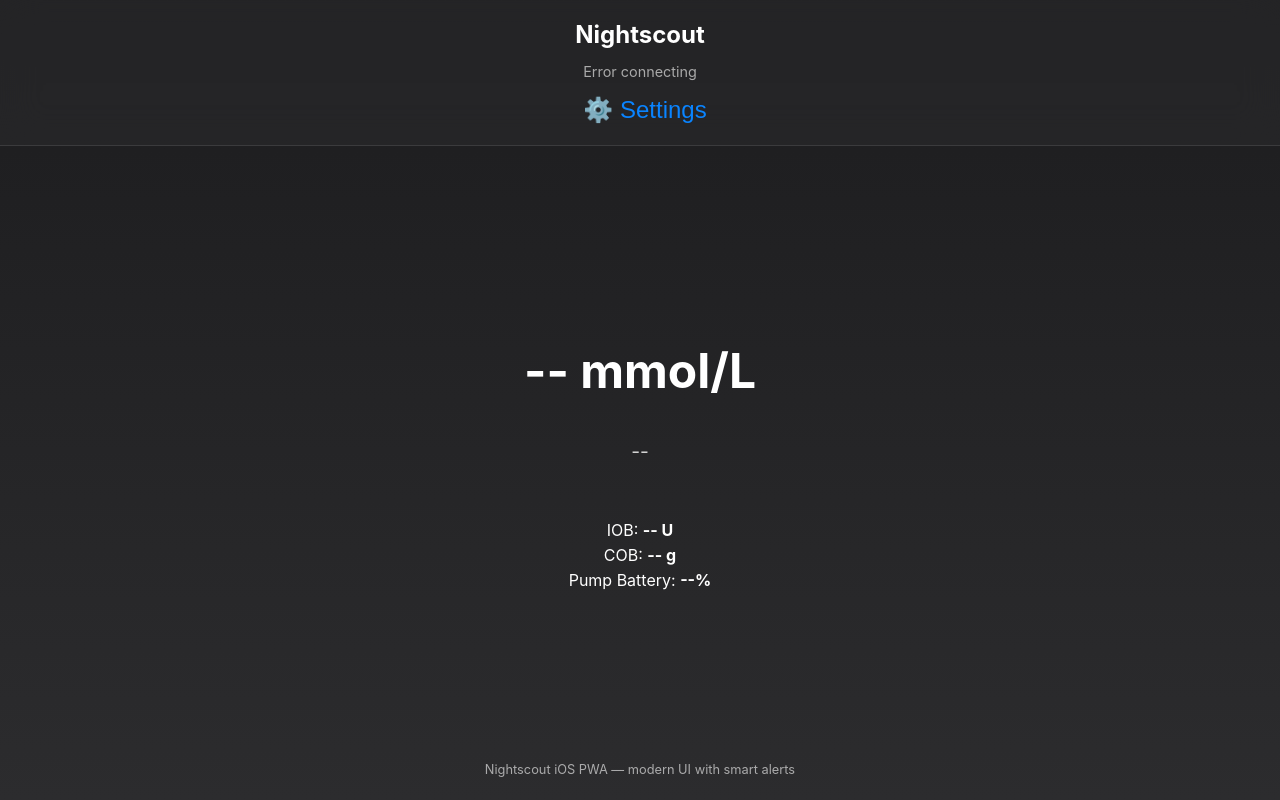
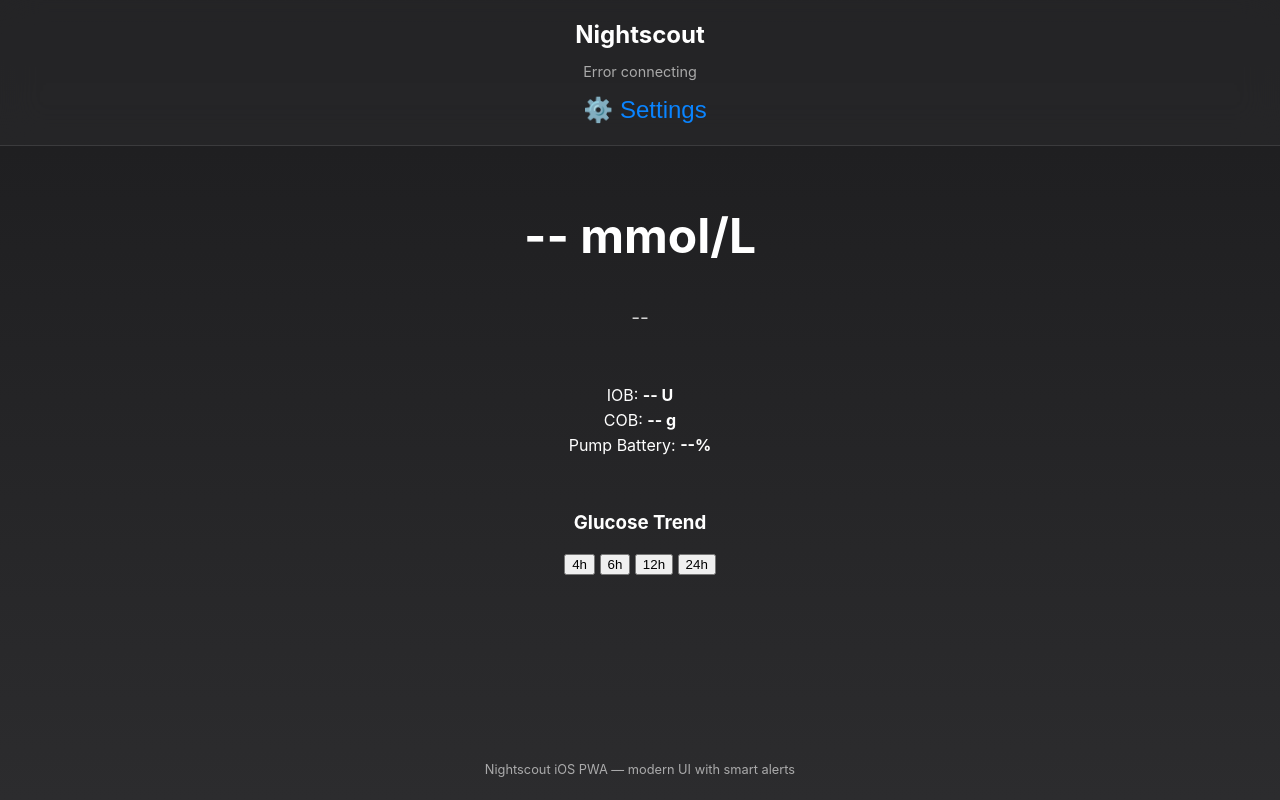
Before and after one commit to code2344/NightscoutPWA, a plain HTML site: page index.html in a window 1280 px wide. Drawn offline with nearby package versions, Linux system fonts and the light colour scheme; no server answers.

Commit message:
Add glucose trend chart section to index.html
Added a chart section to display glucose trends with controls.

```diff
--- a/index.html
+++ b/index.html
@@ -8,7 +8,7 @@
   <link rel="stylesheet" href="style.css">
   <title>Nightscout iOS PWA</title>
 
-  <!-- Apple Touch Icons from Nightscout GitHub -->
+  <!-- Apple Touch Icons -->
   <link rel="apple-touch-icon" sizes="57x57" href="https://raw.githubusercontent.com/nightscout/cgm-remote-monitor/91cd601038a3bce00f92655cc6b1cc02fa3589d3/static/images/apple-touch-icon-57x57.png">
   <link rel="apple-touch-icon" sizes="60x60" href="https://raw.githubusercontent.com/nightscout/cgm-remote-monitor/91cd601038a3bce00f92655cc6b1cc02fa3589d3/static/images/apple-touch-icon-60x60.png">
   <link rel="apple-touch-icon" sizes="72x72" href="https://raw.githubusercontent.com/nightscout/cgm-remote-monitor/91cd601038a3bce00f92655cc6b1cc02fa3589d3/static/images/apple-touch-icon-72x72.png">
@@ -18,6 +18,7 @@
   <link rel="apple-touch-icon" sizes="144x144" href="https://raw.githubusercontent.com/nightscout/cgm-remote-monitor/91cd601038a3bce00f92655cc6b1cc02fa3589d3/static/images/apple-touch-icon-144x144.png">
   <link rel="apple-touch-icon" sizes="152x152" href="https://raw.githubusercontent.com/nightscout/cgm-remote-monitor/91cd601038a3bce00f92655cc6b1cc02fa3589d3/static/images/apple-touch-icon-152x152.png">
   <link rel="apple-touch-icon" sizes="180x180" href="https://raw.githubusercontent.com/nightscout/cgm-remote-monitor/91cd601038a3bce00f92655cc6b1cc02fa3589d3/static/images/apple-touch-icon-180x180.png">
+
 </head>
 
 <body>
@@ -62,12 +63,26 @@
       </fieldset>
       <button id="save-settings">Save Settings</button>
     </section>
+
+    <!-- Chart Section -->
+    <section class="chart-section">
+      <h3>Glucose Trend</h3>
+      <div class="chart-controls">
+        <button data-hours="4">4h</button>
+        <button data-hours="6">6h</button>
+        <button data-hours="12">12h</button>
+        <button data-hours="24" class="active">24h</button>
+      </div>
+      <canvas id="glucose-chart" width="400" height="150"></canvas>
+    </section>
   </main>
 
   <footer>
     <p>Nightscout iOS PWA — modern UI with smart alerts</p>
   </footer>
 
+  <!-- Chart.js CDN -->
+  <script src="https://cdn.jsdelivr.net/npm/chart.js"></script>
   <script src="app.js"></script>
 </body>
 </html>
```
